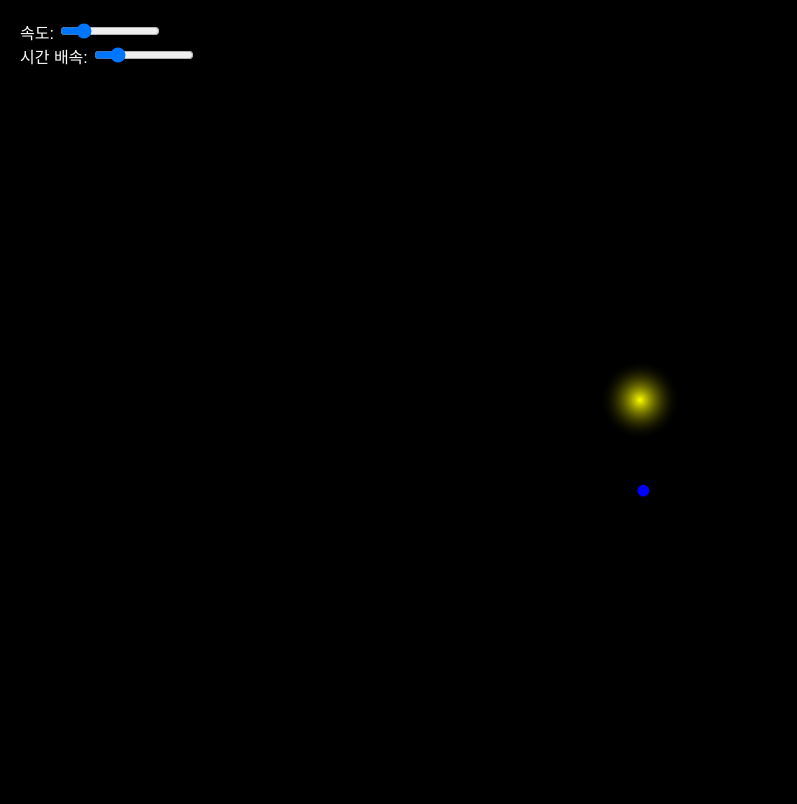
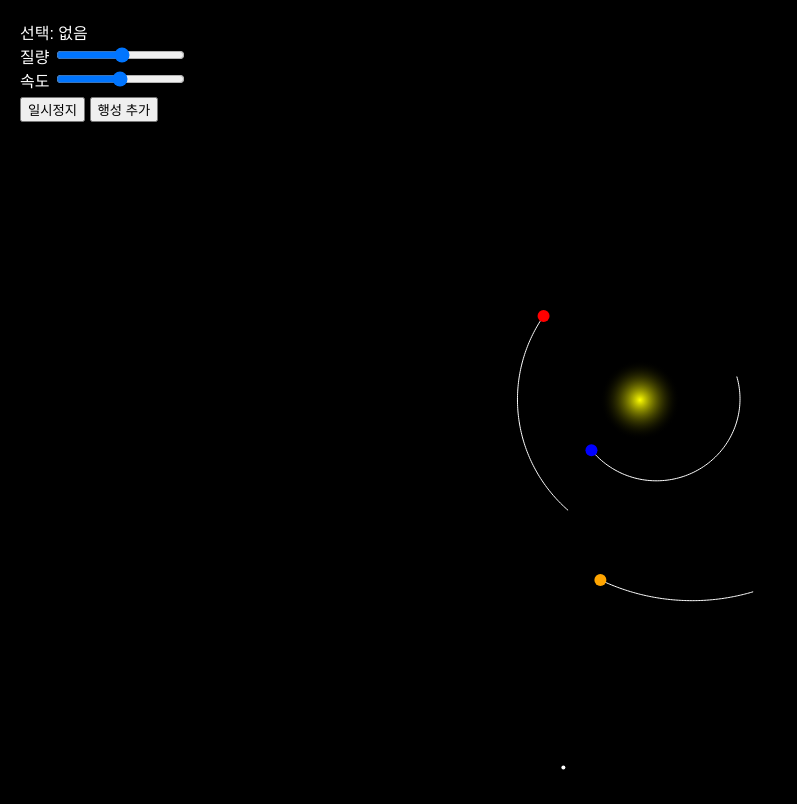
Before and after one commit to hansangyul/wall_yang, a plain HTML site: page index.html in a window 1280 px wide. Shown: the whole page, without its empty margins (0-797 px from the left). Drawn offline with Linux system fonts and the light colour scheme.

Commit message:
Update index.html

```diff
--- a/index.html
+++ b/index.html
@@ -3,26 +3,15 @@
 <html lang="ko">
 <head>
 <meta charset="UTF-8">
-<title>태양계 시뮬레이터</title>
+<title>고급 태양계 시뮬레이터</title>
 <style>
-    body {
-        margin: 0;
-        background: black;
-        color: white;
-        font-family: sans-serif;
-        overflow: hidden;
-    }
-    #ui {
-        position: absolute;
-        top: 10px;
-        left: 10px;
-        background: rgba(0,0,0,0.6);
-        padding: 10px;
-        border-radius: 10px;
-    }
-    input {
-        width: 100px;
-    }
+body { margin:0; background:black; color:white; font-family:sans-serif; }
+#ui {
+    position:absolute; top:10px; left:10px;
+    background:rgba(0,0,0,0.7);
+    padding:10px; border-radius:10px;
+}
+button { margin-top:5px; }
 </style>
 </head>
 <body>
@@ -30,127 +19,175 @@
 <canvas id="canvas"></canvas>
 
 <div id="ui">
-    <div>속도: <input type="range" id="speed" min="0.1" max="5" step="0.1" value="1"></div>
-    <div>시간 배속: <input type="range" id="time" min="0.1" max="5" step="0.1" value="1"></div>
+    <div>선택: <span id="selected">없음</span></div>
+    질량 <input type="range" id="mass" min="1" max="50"><br>
+    속도 <input type="range" id="speed" min="0" max="5" step="0.1"><br>
+    <button onclick="togglePause()">일시정지</button>
+    <button onclick="addPlanet()">행성 추가</button>
 </div>
 
 <script>
 const canvas = document.getElementById("canvas");
 const ctx = canvas.getContext("2d");
-
 canvas.width = window.innerWidth;
 canvas.height = window.innerHeight;
 
-const G = 0.1; // 중력 상수 (단순화)
+const G = 0.05;
+let paused = false;
+let selected = null;
 
-let timeScale = 1;
-
-document.getElementById("time").oninput = e => {
-    timeScale = parseFloat(e.target.value);
-};
-
-// 태양
 const sun = {
-    x: canvas.width / 2,
-    y: canvas.height / 2,
+    x: canvas.width/2,
+    y: canvas.height/2,
     mass: 10000,
     radius: 20
 };
 
-// 행성 + 위성
-let bodies = [
-    {
-        name: "지구",
-        x: sun.x + 150,
+let bodies = [];
+
+function createPlanet(dist, speed, color) {
+    return {
+        x: sun.x + dist,
         y: sun.y,
         vx: 0,
-        vy: 2,
+        vy: speed,
         mass: 10,
         radius: 6,
-        color: "blue",
+        color: color,
+        trail: [],
         moons: [
-            {
-                x: 150,
-                y: 0,
-                vx: 0,
-                vy: 3,
-                radius: 2
-            }
+            { x:20, y:0, vx:0, vy:1.5, radius:2 }
         ]
-    }
-];
+    };
+}
 
-// 중력 계산
-function applyGravity(body) {
+// 초기 행성
+bodies.push(createPlanet(100,2,"blue"));
+bodies.push(createPlanet(180,1.5,"red"));
+bodies.push(createPlanet(260,1.2,"orange"));
+
+canvas.addEventListener("click", e=>{
+    let mx = e.clientX;
+    let my = e.clientY;
+
+    selected = null;
+
+    bodies.forEach(b=>{
+        let dx = b.x - mx;
+        let dy = b.y - my;
+        if(Math.sqrt(dx*dx+dy*dy) < b.radius+5){
+            selected = b;
+        }
+    });
+
+    document.getElementById("selected").innerText = selected ? "행성 선택됨" : "없음";
+});
+
+// 슬라이더
+document.getElementById("mass").oninput = e=>{
+    if(selected) selected.mass = parseFloat(e.target.value);
+};
+document.getElementById("speed").oninput = e=>{
+    if(selected) selected.vy = parseFloat(e.target.value);
+};
+
+function togglePause(){
+    paused = !paused;
+}
+
+function addPlanet(){
+    bodies.push(createPlanet(Math.random()*300+50, Math.random()*2, "white"));
+}
+
+// 중력
+function applyGravity(body){
     let dx = sun.x - body.x;
     let dy = sun.y - body.y;
-    let dist = Math.sqrt(dx*dx + dy*dy);
+    let dist = Math.sqrt(dx*dx+dy*dy);
 
-    let force = G * sun.mass / (dist * dist);
+    let force = G * sun.mass / (dist*dist);
 
     body.vx += force * dx/dist;
     body.vy += force * dy/dist;
 }
 
-// 업데이트
-function update() {
-    bodies.forEach(body => {
-        applyGravity(body);
+function update(){
+    if(paused) return;
 
-        body.x += body.vx * timeScale;
-        body.y += body.vy * timeScale;
+    bodies.forEach(b=>{
+        applyGravity(b);
+
+        b.x += b.vx;
+        b.y += b.vy;
+
+        // 궤도 기록
+        b.trail.push({x:b.x, y:b.y});
+        if(b.trail.length > 100) b.trail.shift();
 
         // 위성
-        body.moons.forEach(moon => {
-            let dx = body.x - (body.x + moon.x);
-            let dy = body.y - (body.y + moon.y);
-            let dist = Math.sqrt(dx*dx + dy*dy);
+        b.moons.forEach(m=>{
+            let dx = -m.x;
+            let dy = -m.y;
+            let dist = Math.sqrt(dx*dx+dy*dy);
 
-            let force = 0.05 / (dist * dist);
+            let force = 0.02 / (dist*dist);
 
-            moon.vx += force * dx/dist;
-            moon.vy += force * dy/dist;
+            m.vx += force * dx/dist;
+            m.vy += force * dy/dist;
 
-            moon.x += moon.vx;
-            moon.y += moon.vy;
+            m.x += m.vx;
+            m.y += m.vy;
         });
     });
 }
 
-// 그리기
-function draw() {
-    ctx.fillStyle = "black";
-    ctx.fillRect(0, 0, canvas.width, canvas.height);
+function draw(){
+    ctx.fillStyle="black";
+    ctx.fillRect(0,0,canvas.width,canvas.height);
 
-    // 태양 (빛 효과)
-    let gradient = ctx.createRadialGradient(sun.x, sun.y, 0, sun.x, sun.y, 40);
-    gradient.addColorStop(0, "yellow");
-    gradient.addColorStop(1, "transparent");
+    // 태양
+    let g = ctx.createRadialGradient(sun.x,sun.y,0,sun.x,sun.y,40);
+    g.addColorStop(0,"yellow");
+    g.addColorStop(1,"transparent");
 
-    ctx.fillStyle = gradient;
+    ctx.fillStyle=g;
     ctx.beginPath();
-    ctx.arc(sun.x, sun.y, 40, 0, Math.PI * 2);
+    ctx.arc(sun.x,sun.y,40,0,Math.PI*2);
     ctx.fill();
 
-    // 행성
-    bodies.forEach(body => {
-        ctx.fillStyle = body.color;
+    bodies.forEach(b=>{
+        // 궤도
         ctx.beginPath();
-        ctx.arc(body.x, body.y, body.radius, 0, Math.PI * 2);
+        b.trail.forEach((p,i)=>{
+            if(i==0) ctx.moveTo(p.x,p.y);
+            else ctx.lineTo(p.x,p.y);
+        });
+        ctx.strokeStyle="white";
+        ctx.stroke();
+
+        // 행성
+        ctx.fillStyle=b.color;
+        ctx.beginPath();
+        ctx.arc(b.x,b.y,b.radius,0,Math.PI*2);
         ctx.fill();
 
+        // 선택 표시
+        if(b===selected){
+            ctx.strokeStyle="yellow";
+            ctx.stroke();
+        }
+
         // 위성
-        body.moons.forEach(moon => {
-            ctx.fillStyle = "white";
+        b.moons.forEach(m=>{
+            ctx.fillStyle="white";
             ctx.beginPath();
-            ctx.arc(body.x + moon.x, body.y + moon.y, moon.radius, 0, Math.PI * 2);
+            ctx.arc(b.x+m.x,b.y+m.y,m.radius,0,Math.PI*2);
             ctx.fill();
         });
     });
 }
 
-// 루프
-function loop() {
+function loop(){
     update();
     draw();
     requestAnimationFrame(loop);
```
